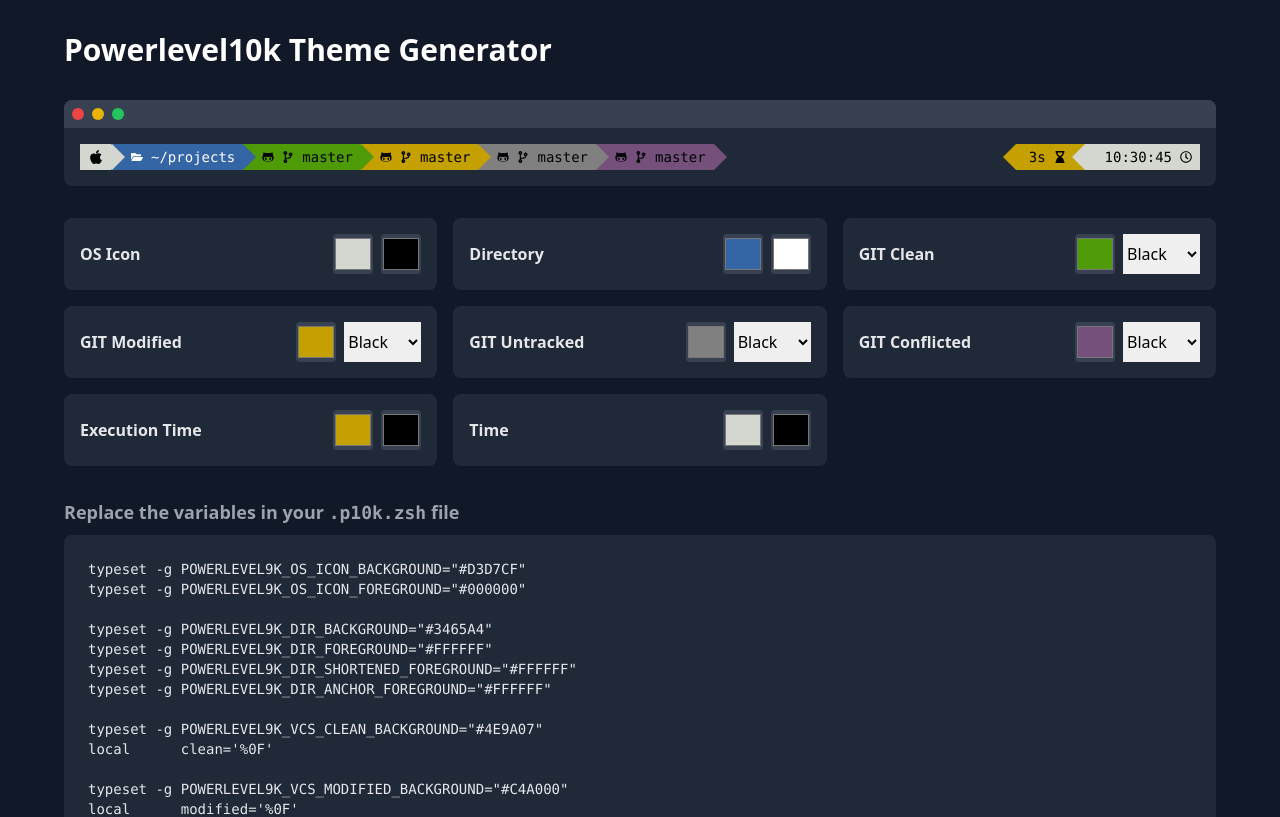
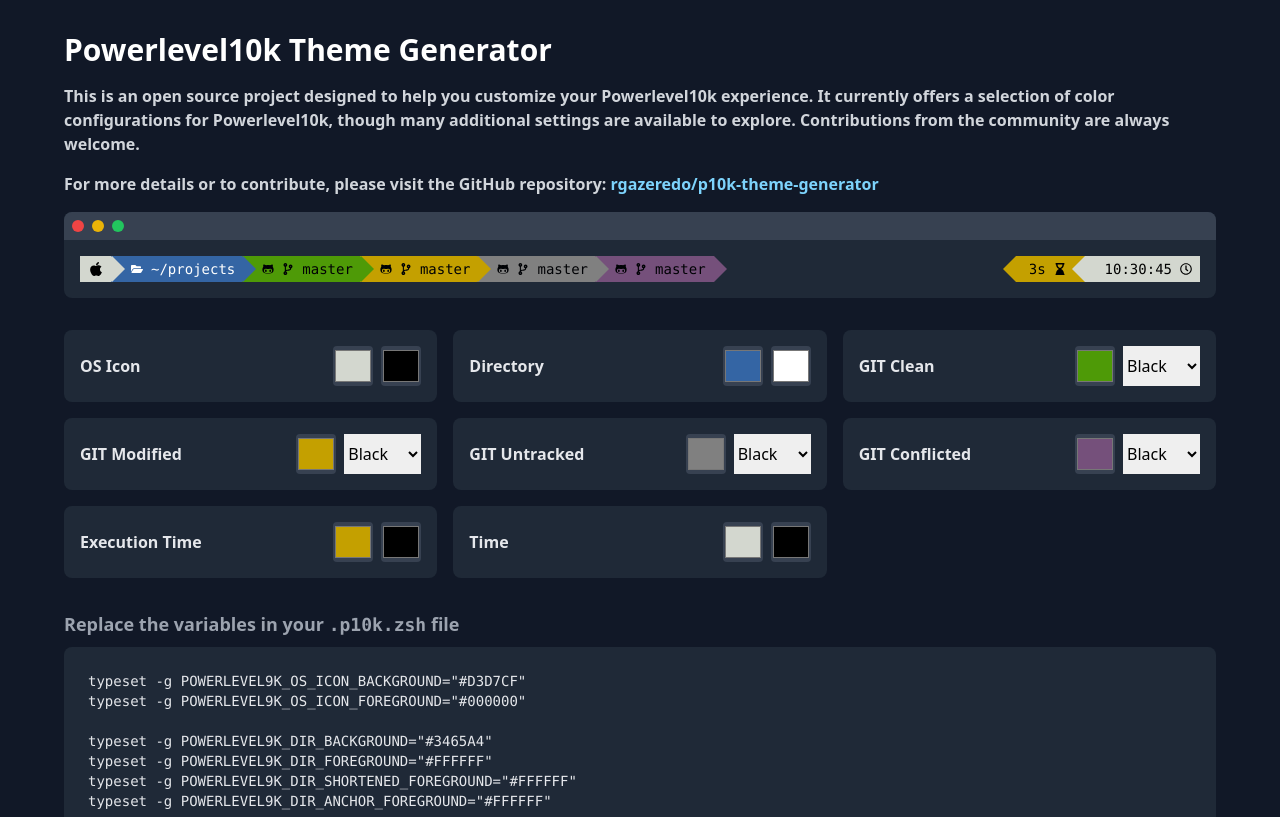
Before and after one commit to rgazeredo/p10k-theme-generator, a Next.js app: page / in a window 1280 px wide. Shown: the top 817 px of the page. Built offline with nearby package versions, Linux system fonts and the light colour scheme.

Commit message:
changed README

```diff
--- a/app/page.tsx
+++ b/app/page.tsx
@@ -39,7 +39,10 @@
   return (
     <div className="min-h-screen bg-gray-900 px-8 pt-8">
       <div className="max-w-6xl mx-auto">
-        <h1 className="text-3xl font-bold text-white mb-8">Powerlevel10k Theme Generator</h1>
+        <h1 className="text-3xl font-bold text-white mb-4">Powerlevel10k Theme Generator</h1>
+
+        <p className="text-gray-300 font-semibold mb-4">This is an open source project designed to help you customize your Powerlevel10k experience. It currently offers a selection of color configurations for Powerlevel10k, though many additional settings are available to explore. Contributions from the community are always welcome.</p>
+        <p className="text-gray-300 font-semibold mb-4">For more details or to contribute, please visit the GitHub repository: <a className="text-sky-300" href="https://github.com/rgazeredo/p10k-theme-generator" target="_blank">rgazeredo/p10k-theme-generator</a></p>
 
         <Terminal segments={segments} />
 
```
Also changed, not shown: 1 other file (tests, documents, lock files or other folders).
